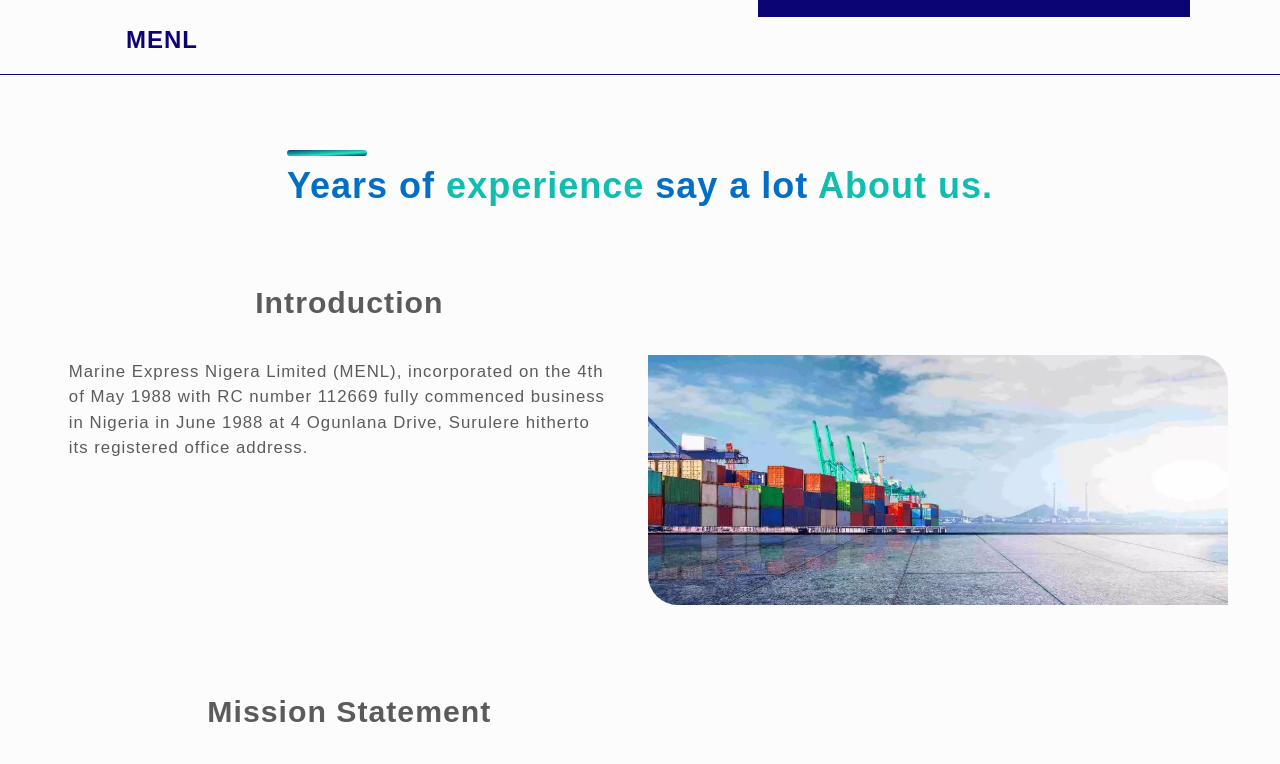
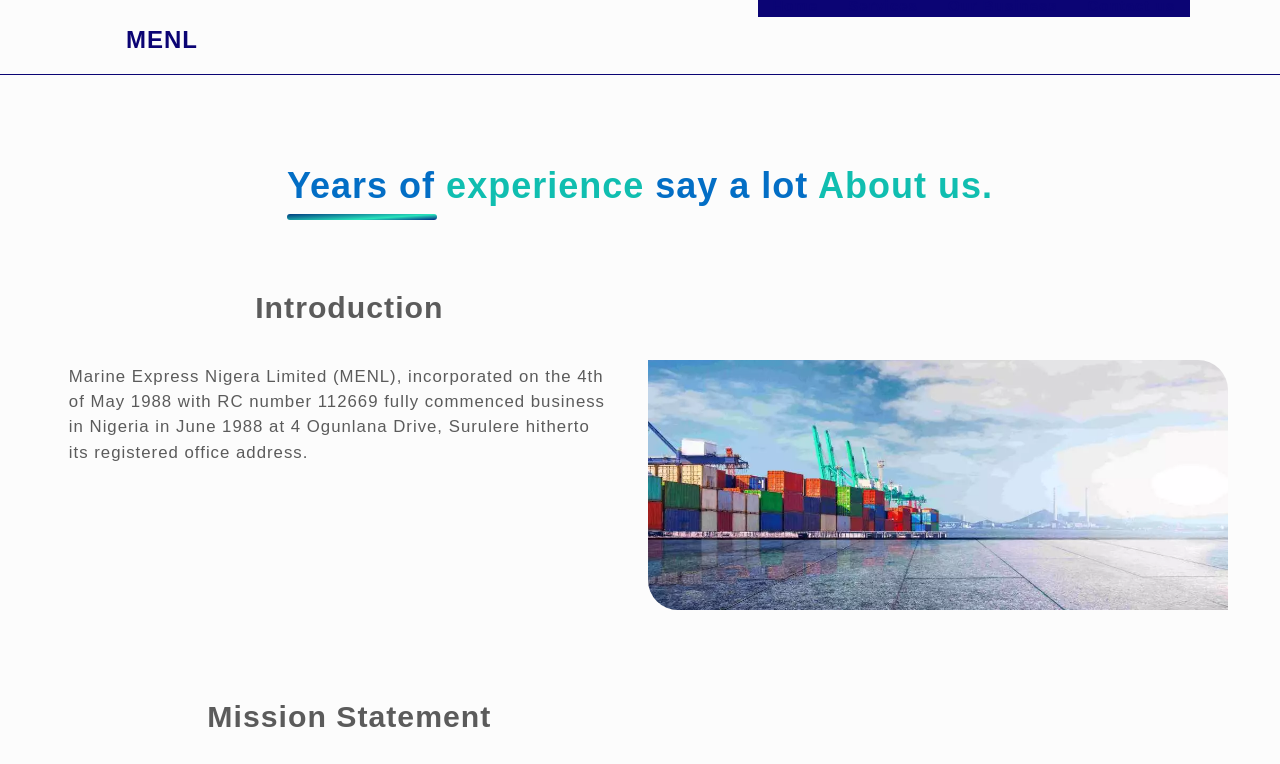
Before and after one commit to abeonweb/marine-express-site, a Next.js app: page /about in a window 1280 px wide. Shown: the top 764 px of the page. Built offline with nearby package versions, Linux system fonts and the light colour scheme.

Commit message:
title effect changed, margin bottom added

```diff
--- a/styles/Services.module.css
+++ b/styles/Services.module.css
@@ -36,10 +36,6 @@
     z-index: 5;
 }
 
-/* .listItem:nth-child(2) .image {
-    object-position: top;
-} */
-
 
 .serviceTitle{
     position: relative;
--- a/styles/globals.css
+++ b/styles/globals.css
@@ -42,6 +42,7 @@ a {
   font-size: 3em;
   text-align: left;
   margin-top: 2em;
+  margin-bottom: 2em;
   padding: 0 0.5em;
   position: relative;
   text-align: center;
@@ -50,8 +51,8 @@ a {
 .title::before {
   content: "";
   position: absolute;
-  top: -0.25em;
-  width: 80px;
+  bottom: -0.2em;
+  width: 150px;
   height: 6px;
   background: rgb(2, 66, 131);
   background: linear-gradient(176deg, rgba(2, 66, 131, 1) 2%, rgba(41, 228, 188, 1) 64%, rgba(2, 35, 131, 1) 100%);
```
Also changed, not shown: pages/services/index.js (+4 -4 lines).
